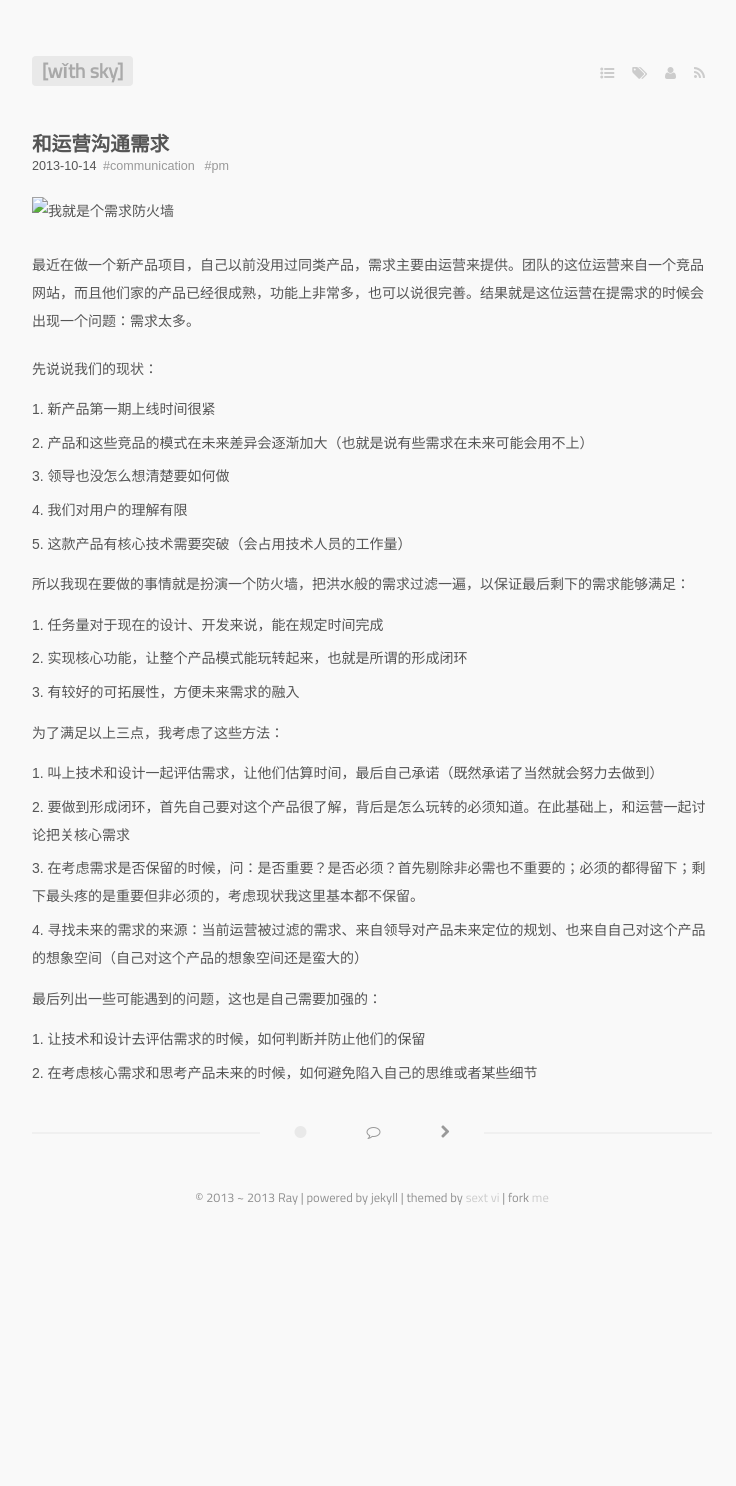
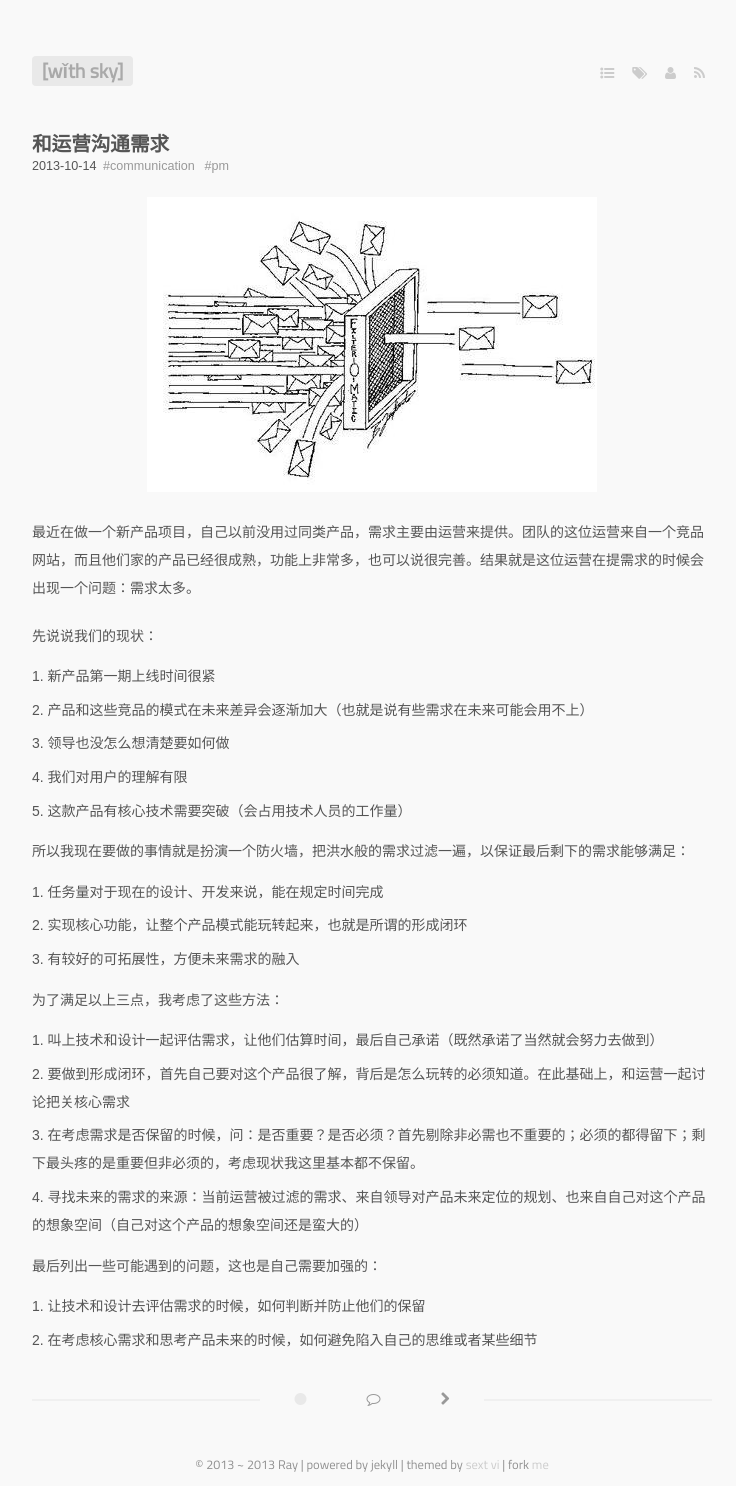
Before and after one commit to raypp/blog, a Jekyll site: the page built from _posts/2013-10-14-communicate-with-operator.markdown, in a window 1280 px wide. Shown: the whole page, without its empty margins (268-1004 px from the left). Built offline with Jekyll 4.4.1, drawn with Linux system fonts in a browser that asks for light colours; some web fonts are replaced; Markdown is read by kramdown in place of the engine named in the settings; a script that is not in the unit is left out; comment, search, counter and statistics services are not loaded; before the commit the page ends 1219 px from its top, so only the background shows below that.

Commit message:
url error

```diff
--- a/_posts/2013-10-14-communicate-with-operator.markdown
+++ b/_posts/2013-10-14-communicate-with-operator.markdown
@@ -7,7 +7,7 @@ tags:
   - pm
 ---
 
-![我就是个需求防火墙](/media/files/2013/101/firewall.jpg)
+![我就是个需求防火墙](/media/files/2013/10/firewall.jpg)
 
 最近在做一个新产品项目，自己以前没用过同类产品，需求主要由运营来提供。团队的这位运营来自一个竞品网站，而且他们家的产品已经很成熟，功能上非常多，也可以说很完善。结果就是这位运营在提需求的时候会出现一个问题：需求太多。
 
```
